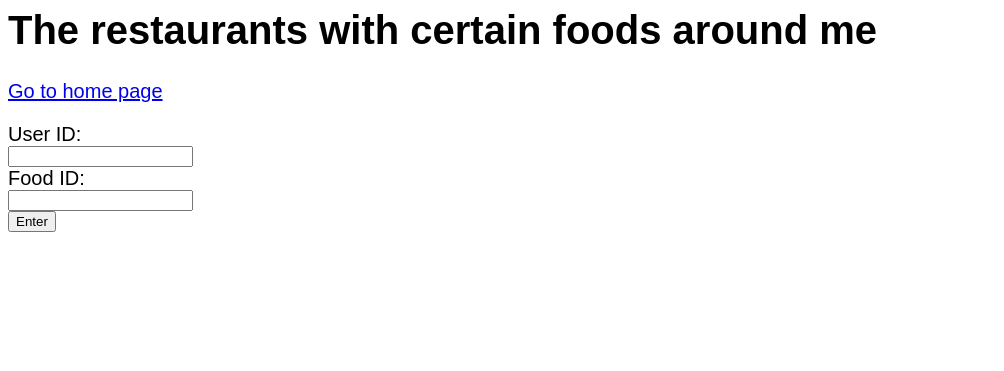
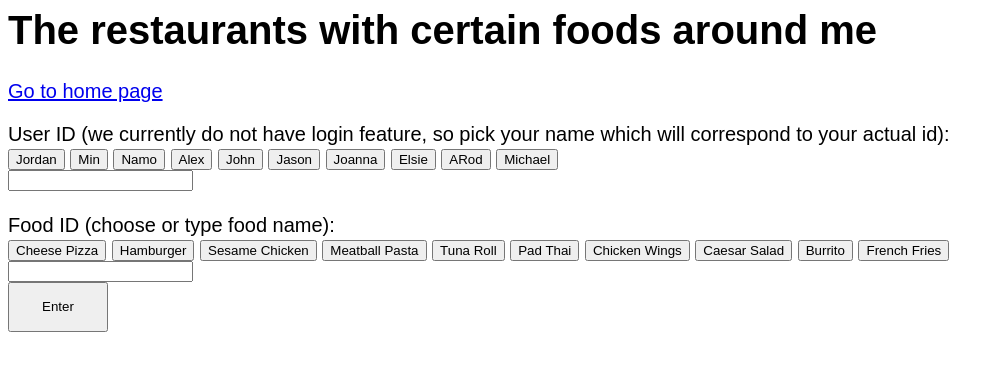
Before and after one commit to mud2man/Restaurant.io, a Flask app: page /listRestaurantFoodAroundMe in a window 1280 px wide. Shown: the top 371 px of the page, without its empty margins (0-1004 px from the left). Run offline with Flask 2, Linux system fonts and the light colour scheme; parts of the project's set-up code (start-up, migrations or seed data) failed here and were passed over; some libraries are stand-ins or nearby versions.

Commit message:
added ,6,7 and changed distance value under #7 under server.py for better result

```diff
--- a/cl3519-proj1-3/server.py
+++ b/cl3519-proj1-3/server.py
@@ -407,8 +407,8 @@ def doListRestaurantFoodAroundMe():
   command += "F.fid='" + fid + "' AND "
   command += "F.fid=H.fid AND "
   command += "H.rid=R.rid AND "
-  command += "ABS(R.rlat - U.ulat) < 0.005 AND "
-  command += "ABS(R.rlng - U.ulng) < 0.005"
+  command += "ABS(R.rlat - U.ulat) < 0.01 AND "
+  command += "ABS(R.rlng - U.ulng) < 0.01"
 
   cursor = g.conn.execute(command)
   restaurants = []
@@ -451,6 +451,15 @@ def doListRestaurantPickupAroundMe():
   context = dict(data = restaurants)
   return render_template("listRestaurantPickupAroundMe.html", **context)
 
+
+###### Test Page for ######
+@app.route('/test')
+def test():
+  names = []
+  context = dict(data = names)
+  return render_template("test.html", **context)
+
+
 @app.route('/login')
 def login():
     abort(401)
--- a/cl3519-proj1-3/templates/listRestaurantFoodAroundMe.html
+++ b/cl3519-proj1-3/templates/listRestaurantFoodAroundMe.html
@@ -6,6 +6,19 @@
     }
   </style>
 
+
+<script src="https://ajax.googleapis.com/ajax/libs/jquery/1.8.3/jquery.min.js">
+</script>
+
+<script type = "text/javascript">
+
+function id_input(id){
+  document.getElementById("id_result").value=id;}
+
+  function fid_input(fid){
+  document.getElementById("fid_result").value=fid;}
+
+</script>
 
 <body>
   <h1>The restaurants with certain foods around me</h1>
@@ -18,11 +31,32 @@
 <p><a href="index">Go to home page</a></p>
 <form method="POST" action="/doListRestaurantFoodAroundMe">
   <p>
-    User ID:<br>
-      <input type="text" name="uid"> <br>
-    Food ID:<br>
-      <input type="text" name="fid"> <br>
-    <input type="submit" value="Enter">
+    User ID (we currently do not have login feature, so pick your name which will correspond to your actual id):<br>
+      <input type="button" value="Jordan" name="1" onclick="id_input(this.name)">
+      <input type="button" value="Min" name="2" onclick="id_input(this.name)">
+      <input type="button" value="Namo" name="3" onclick="id_input(this.name)">
+      <input type="button" value="Alex" name="4" onclick="id_input(this.name)">
+      <input type="button" value="John" name="5" onclick="id_input(this.name)">
+      <input type="button" value="Jason" name="6" onclick="id_input(this.name)">
+      <input type="button" value="Joanna" name="7" onclick="id_input(this.name)">
+      <input type="button" value="Elsie" name="8" onclick="id_input(this.name)">
+      <input type="button" value="ARod" name="9" onclick="id_input(this.name)">
+      <input type="button" value="Michael" name="10" onclick="id_input(this.name)"> <br>
+      <input type="text" name="uid" id="id_result"> <br><br>
+
+    Food ID (choose or type food name):<br>
+      <input type="button" value="Cheese Pizza" name="1" onclick="fid_input(this.name)">
+      <input type="button" value="Hamburger" name="2" onclick="fid_input(this.name)">
+      <input type="button" value="Sesame Chicken" name="3" onclick="fid_input(this.name)">
+      <input type="button" value="Meatball Pasta" name="4" onclick="fid_input(this.name)">
+      <input type="button" value="Tuna Roll" name="5" onclick="fid_input(this.name)">
+      <input type="button" value="Pad Thai" name="6" onclick="fid_input(this.name)">
+      <input type="button" value="Chicken Wings" name="7" onclick="fid_input(this.name)">
+      <input type="button" value="Caesar Salad" name="8" onclick="fid_input(this.name)">
+      <input type="button" value="Burrito" name="9" onclick="fid_input(this.name)">
+      <input type="button" value="French Fries" name="10" onclick="fid_input(this.name)"> <br>
+      <input type="text" name="fid" id="fid_result"> <br>
+    <input type="submit" value="Enter" style="width:100px; height:50px;">
   </p>
 </form>
 
```
Also changed, not shown: cl3519-proj1-3/templates/listFavoriteRestaurantAroundMe.html (+24 -3 lines), cl3519-proj1-3/templates/listRestaurantAroundSubway.html (+23 -3 lines).
